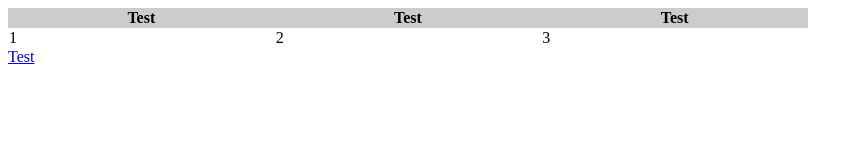
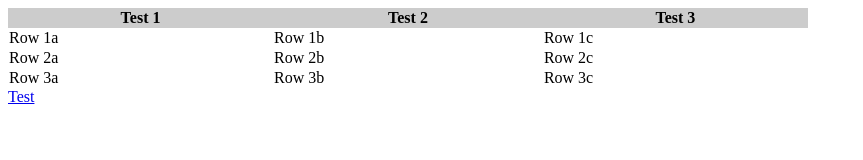
Before and after one commit to michaelperrin/bootstrap-modal-sheet, a plain HTML site: page demo/index.html in a window 1280 px wide. Shown: the whole page, without its empty margins (0-863 px from the left). Drawn offline with nearby package versions, Linux system fonts and the light colour scheme.

Commit message:
Update demo

```diff
--- a/demo/index.html
+++ b/demo/index.html
@@ -25,16 +25,28 @@
 <table id="test">
     <thead>
         <tr>
-            <th>Test</th>
-            <th>Test</th>
-            <th>Test</th>
+            <th>Test 1</th>
+            <th>Test 2</th>
+            <th>Test 3</th>
         </tr>
     </thead>
     <tbody>
         <tr>
-            <td>1</td>
-            <td>2</td>
-            <td>3</td>
+            <td>Row 1a</td>
+            <td>Row 1b</td>
+            <td>Row 1c</td>
+        </tr>
+
+        <tr>
+            <td>Row 2a</td>
+            <td>Row 2b</td>
+            <td>Row 2c</td>
+        </tr>
+
+        <tr>
+            <td>Row 3a</td>
+            <td>Row 3b</td>
+            <td>Row 3c</td>
         </tr>
     </tbody>
 </table>
```
